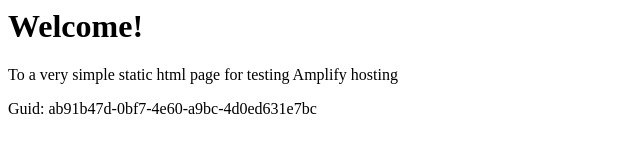
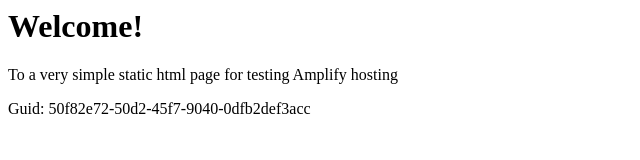
Before and after one commit to aws-aemilia-pdx/Github-PR-Commit-Integration-Test-DoNotTouch-GitHubWebhookPushCanaryTest-v1-gamma-us-west-2, a website: page src/index.html in a window 1280 px wide. Shown: the full height of the page, 0-640 px from the left. Drawn offline with Linux system fonts and the light colour scheme.

Commit message:
commit from integ tests

```diff
--- a/src/index.html
+++ b/src/index.html
@@ -12,6 +12,6 @@
 <body>
     <h1>Welcome!</h1>
     <p>To a very simple static html page for testing Amplify hosting</p>
-    <p>Guid: ab91b47d-0bf7-4e60-a9bc-4d0ed631e7bc</p></body>
+    <p>Guid: 50f82e72-50d2-45f7-9040-0dfb2def3acc</p></body>
 
 </html>
```
